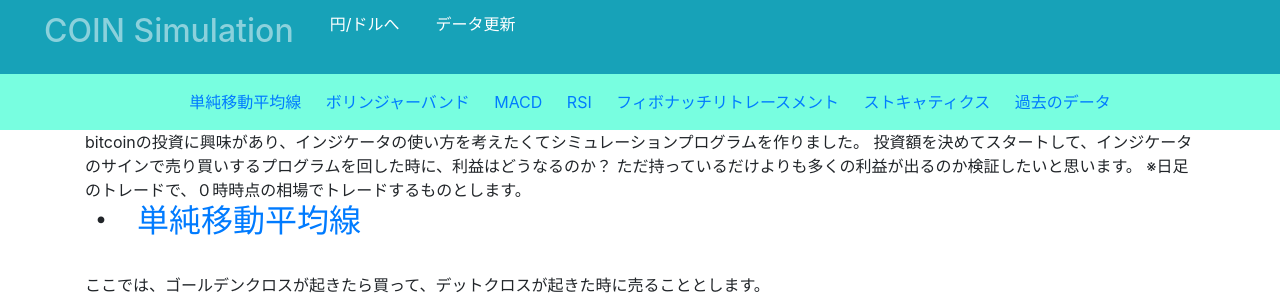
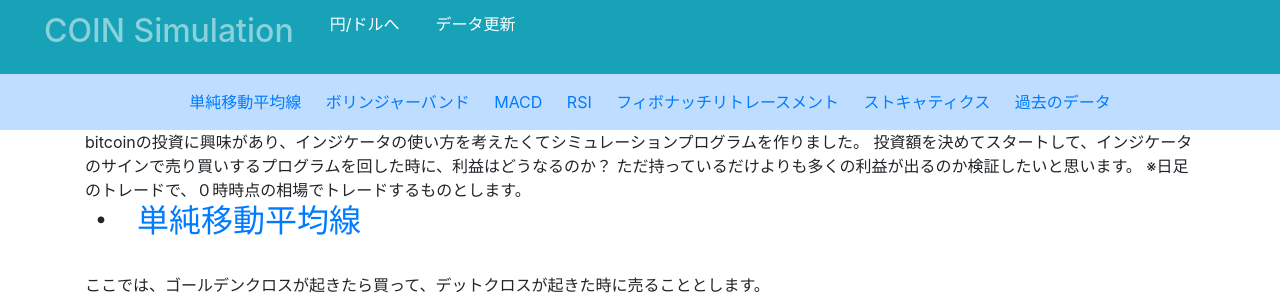
Before and after one commit to akira09181/trade, a Django app: page /mytrade/ in a window 1280 px wide. Shown: the top 298 px of the page. Run offline with Django 3.2, Linux system fonts and the light colour scheme; data comes from the database, SQL or seed files in the repository; data that the repository does not hold is empty; some libraries are stand-ins or nearby versions.

Commit message:
change header color

```diff
--- a/mytrade/static/css/header.css
+++ b/mytrade/static/css/header.css
@@ -4,7 +4,7 @@ header {
 
 .sub_header {
   display: fixed;
-  background: rgba(120, 254, 224, 1);
+  background: rgb(0 123 255 / 25%);
   height: 60px;
   text-align: center;
   padding: 20px;
--- a/mytrade/templates/mytrade/index.html
+++ b/mytrade/templates/mytrade/index.html
@@ -1,9 +1,9 @@
 {% extends 'base.html' %}
 {% load bootstrap4 %}
 {% load static %}
+
 {% block header %}
-<header>
-    <div class = "sub_header">
+<div class = "sub_header">
     <a href = "#sma">単純移動平均線</a>
     <a href = "#bband">ボリンジャーバンド</a>
     <a href = "#macd">MACD</a>
@@ -11,8 +11,7 @@
     <a href = "#fib">フィボナッチリトレースメント</a>
     <a href = "#stochastic">ストキャティクス</a>
     <a href = "#past_data">過去のデータ</a>
-    </div>
-</header>
+</div>
 {% endblock header %}
 {% block content %}
 bitcoinの投資に興味があり、インジケータの使い方を考えたくてシミュレーションプログラムを作りました。
--- a/mytrade/templates/mytrade/result.html
+++ b/mytrade/templates/mytrade/result.html
@@ -1,11 +1,11 @@
 {% extends 'base.html' %}
 {% block header %}
+{% endblock header %}
+{% block content %}
 <h1>結果は日本円：{{ resultjpy }}円</br>ビットコイン：{{resultcoin}}</br>合計{{resultend}}円相当、元手から{{bai}}倍です</h1>
 </br>
 <h2>買った回数：{{countbuy}}</br>
 売った回数：{{countsell }} </h2>
-{% endblock header %}
-{% block content %}
 <table border = "2">
 <th>日時</th>
 <th>日本円</th>
--- a/mytrade/templates/mytrade/sma.html
+++ b/mytrade/templates/mytrade/sma.html
@@ -1,9 +1,10 @@
 {% extends 'base.html' %}
 {% block header %}
-<h1>結果は日本円：{{ resultjpy }}円</br>ビットコイン：{{resultcoin}}</br>合計{{resultend}}円相当、元手から{{bai}}倍です</h1>
+
 
 {% endblock header %}
 {% block content %}
+<h1>結果は日本円：{{ resultjpy }}円</br>ビットコイン：{{resultcoin}}</br>合計{{resultend}}円相当、元手から{{bai}}倍です</h1>
 <table border = "2">
 <th>日時</th>
 <th>日本円</th>
```
